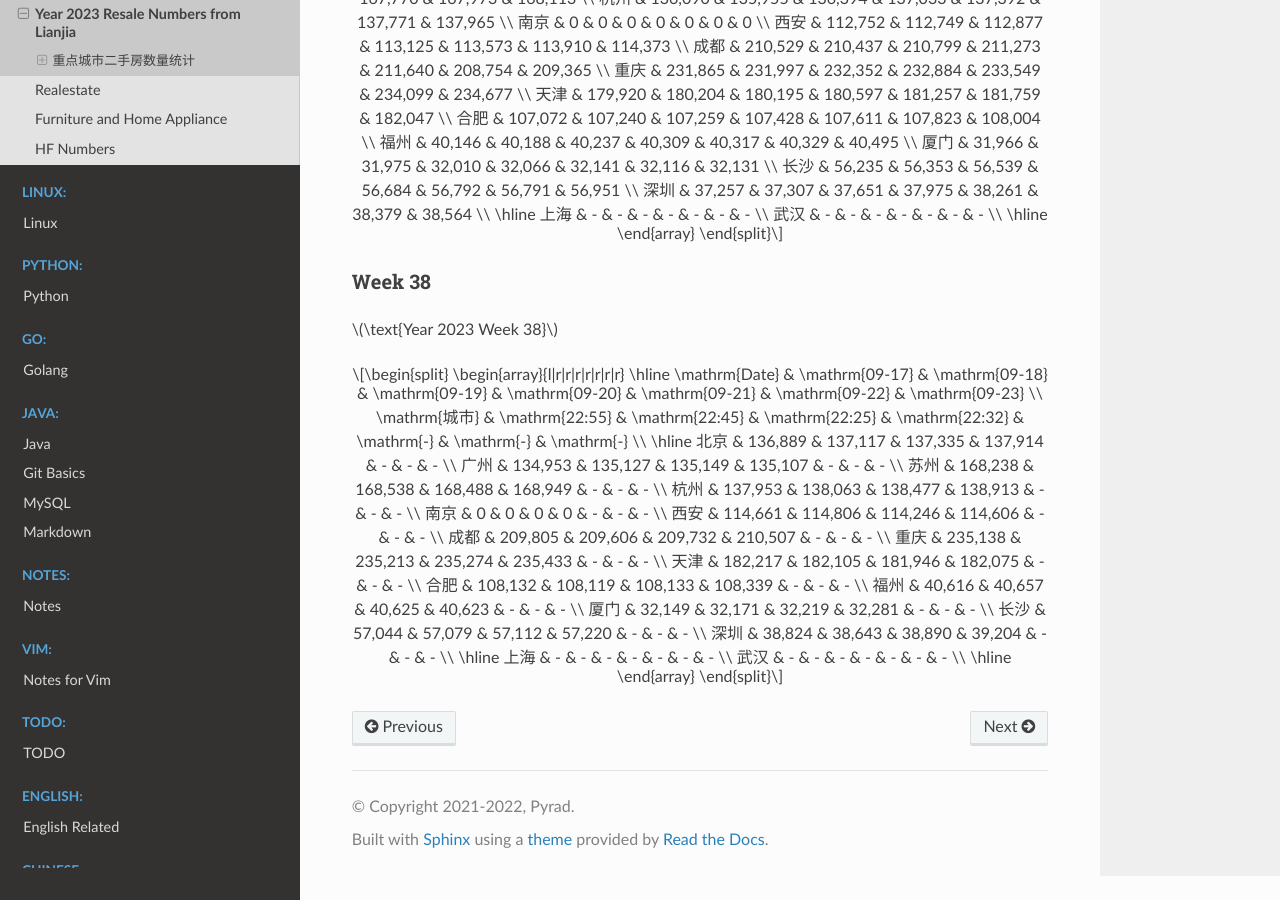
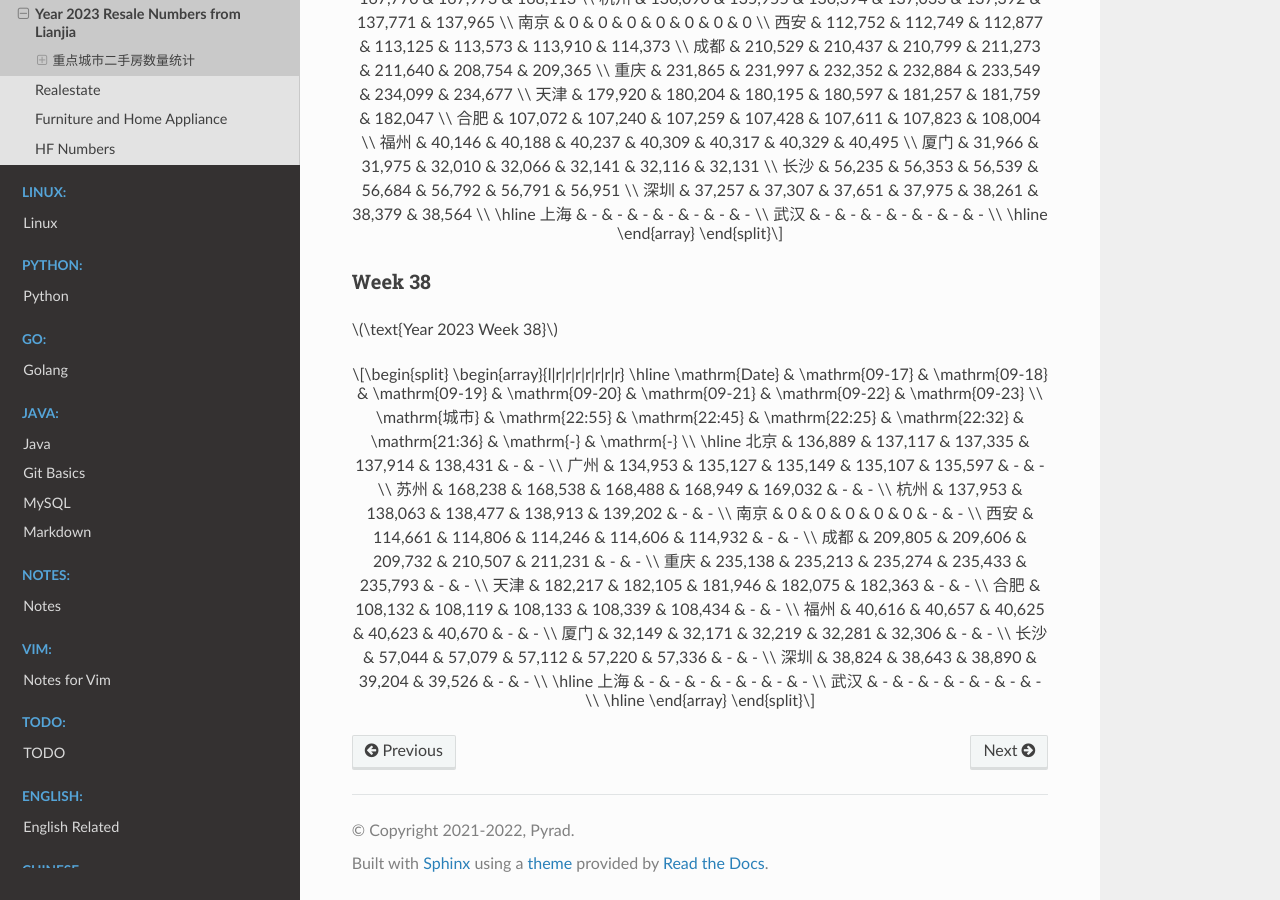
Before and after one commit to Pyrad/pyradnotes, a Sphinx documentation site: the page built from source/RealEstate/resalenumbers2023.md, in a window 1280 px wide and 900 px high, scrolled down 14039 px. Built offline with Sphinx 7.4.7 and the Read the Docs theme 2.0.0, drawn with Linux system fonts in a browser that asks for light colours; a script that is not in the unit is left out.

Commit message:
Realestate Update resale numbers 2023-09-21 21:36

```diff
--- a/source/RealEstate/resalenumbers2023.md
+++ b/source/RealEstate/resalenumbers2023.md
@@ -930,22 +930,22 @@
 \begin{array}{l|r|r|r|r|r|r|r}
 \hline
 \mathrm{Date} & \mathrm{09-17} & \mathrm{09-18} & \mathrm{09-19} & \mathrm{09-20} & \mathrm{09-21} & \mathrm{09-22} & \mathrm{09-23} \\
-\mathrm{城市} & \mathrm{22:55} & \mathrm{22:45} & \mathrm{22:25} & \mathrm{22:32} & \mathrm{-} & \mathrm{-} & \mathrm{-} \\
+\mathrm{城市} & \mathrm{22:55} & \mathrm{22:45} & \mathrm{22:25} & \mathrm{22:32} & \mathrm{21:36} & \mathrm{-} & \mathrm{-} \\
 \hline
-北京 & 136,889 & 137,117 & 137,335 & 137,914 & - & - & - \\
-广州 & 134,953 & 135,127 & 135,149 & 135,107 & - & - & - \\
-苏州 & 168,238 & 168,538 & 168,488 & 168,949 & - & - & - \\
-杭州 & 137,953 & 138,063 & 138,477 & 138,913 & - & - & - \\
-南京 & 0 & 0 & 0 & 0 & - & - & - \\
-西安 & 114,661 & 114,806 & 114,246 & 114,606 & - & - & - \\
-成都 & 209,805 & 209,606 & 209,732 & 210,507 & - & - & - \\
-重庆 & 235,138 & 235,213 & 235,274 & 235,433 & - & - & - \\
-天津 & 182,217 & 182,105 & 181,946 & 182,075 & - & - & - \\
-合肥 & 108,132 & 108,119 & 108,133 & 108,339 & - & - & - \\
-福州 & 40,616 & 40,657 & 40,625 & 40,623 & - & - & - \\
-厦门 & 32,149 & 32,171 & 32,219 & 32,281 & - & - & - \\
-长沙 & 57,044 & 57,079 & 57,112 & 57,220 & - & - & - \\
-深圳 & 38,824 & 38,643 & 38,890 & 39,204 & - & - & - \\
+北京 & 136,889 & 137,117 & 137,335 & 137,914 & 138,431 & - & - \\
+广州 & 134,953 & 135,127 & 135,149 & 135,107 & 135,597 & - & - \\
+苏州 & 168,238 & 168,538 & 168,488 & 168,949 & 169,032 & - & - \\
+杭州 & 137,953 & 138,063 & 138,477 & 138,913 & 139,202 & - & - \\
+南京 & 0 & 0 & 0 & 0 & 0 & - & - \\
+西安 & 114,661 & 114,806 & 114,246 & 114,606 & 114,932 & - & - \\
+成都 & 209,805 & 209,606 & 209,732 & 210,507 & 211,231 & - & - \\
+重庆 & 235,138 & 235,213 & 235,274 & 235,433 & 235,793 & - & - \\
+天津 & 182,217 & 182,105 & 181,946 & 182,075 & 182,363 & - & - \\
+合肥 & 108,132 & 108,119 & 108,133 & 108,339 & 108,434 & - & - \\
+福州 & 40,616 & 40,657 & 40,625 & 40,623 & 40,670 & - & - \\
+厦门 & 32,149 & 32,171 & 32,219 & 32,281 & 32,306 & - & - \\
+长沙 & 57,044 & 57,079 & 57,112 & 57,220 & 57,336 & - & - \\
+深圳 & 38,824 & 38,643 & 38,890 & 39,204 & 39,526 & - & - \\
 \hline
 上海 & - & - & - & - & - & - & - \\
 武汉 & - & - & - & - & - & - & - \\
```
Also changed, not shown: 1 other file.
